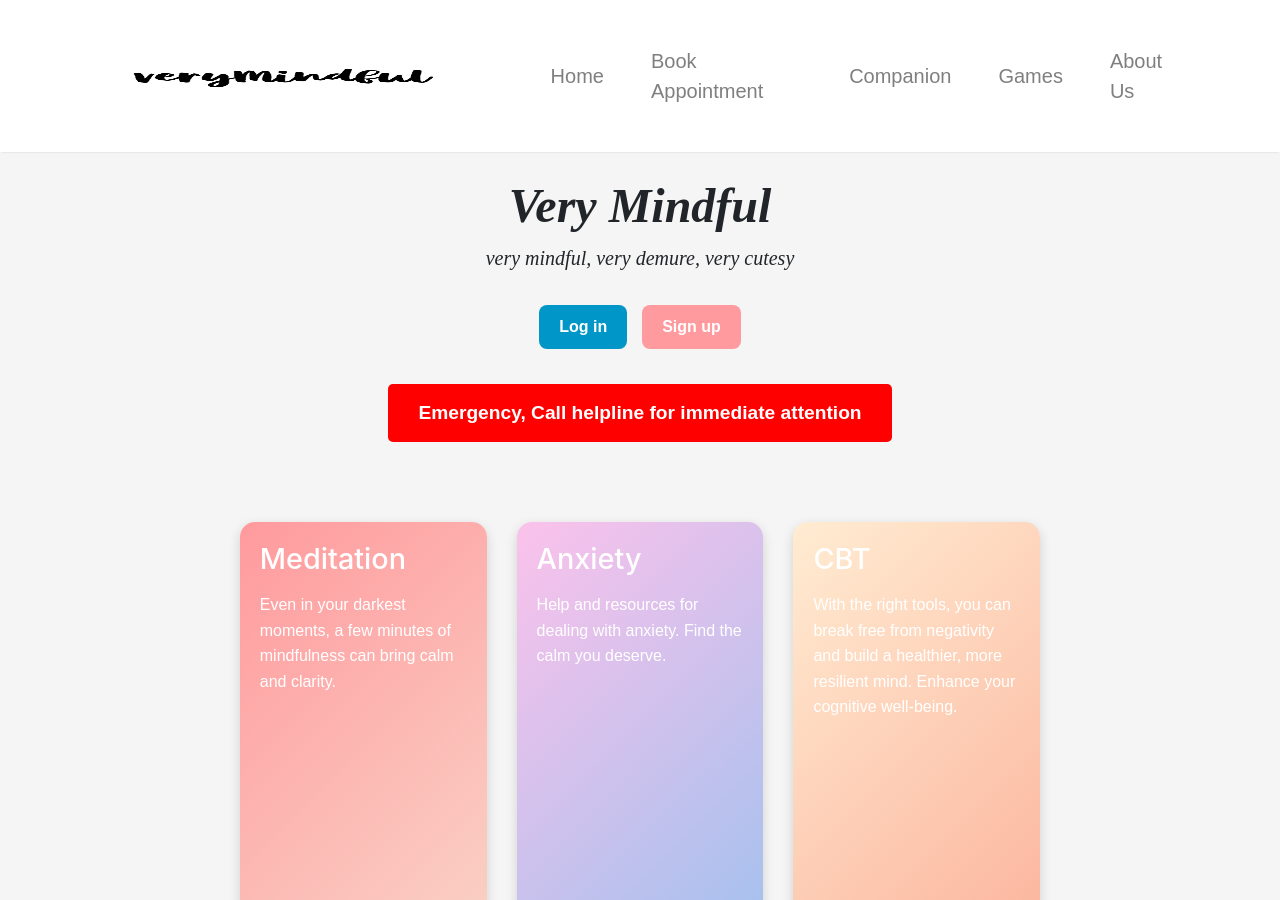
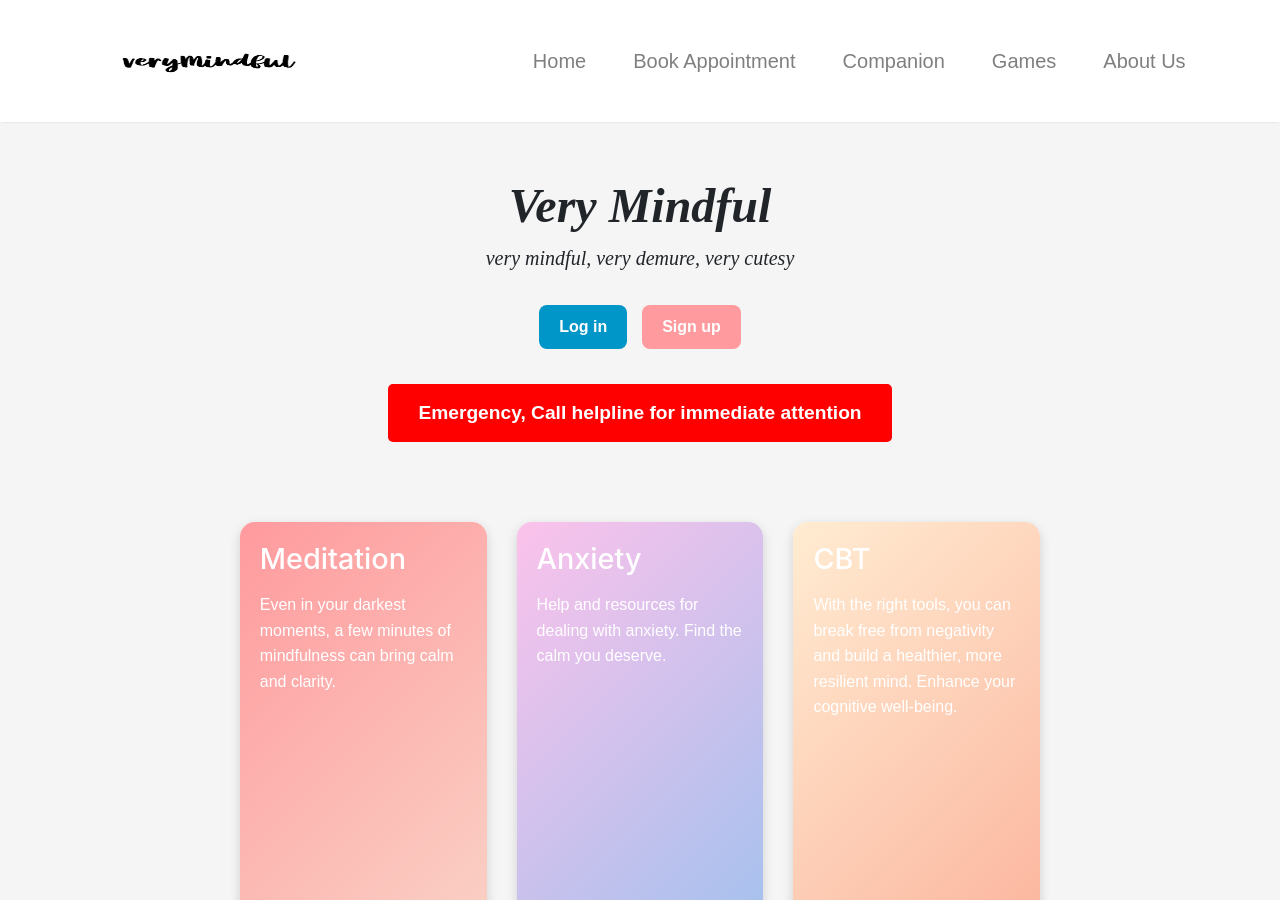
Before and after one commit to Nandan-Aditey/Pravega-Hackathon, a Jekyll site: the page built from index.html, in a window 1280 px wide and 900 px high. Built offline with Jekyll 4.4.1, drawn with Linux system fonts in a browser that asks for light colours; nearby versions of some CDN libraries; the list of posts is cut into pages by our own code.

Commit message:
reduce size

```diff
--- a/_layouts/default.html
+++ b/_layouts/default.html
@@ -115,7 +115,7 @@
 
    <!-- Begin Logo -->
     <a class="navbar-brand" href="{{ site.baseurl }}/">
-        <img src="{{ site.baseurl }}/{{ site.logo }}" alt="{{ site.name }}" style="height: 250px; width: 350px;">
+        <img src="{{ site.baseurl }}/{{ site.logo }}" alt="{{ site.name }}" style="height: 150px; width: 200px;">
     </a>
 
   <!-- End Logo -->
```
